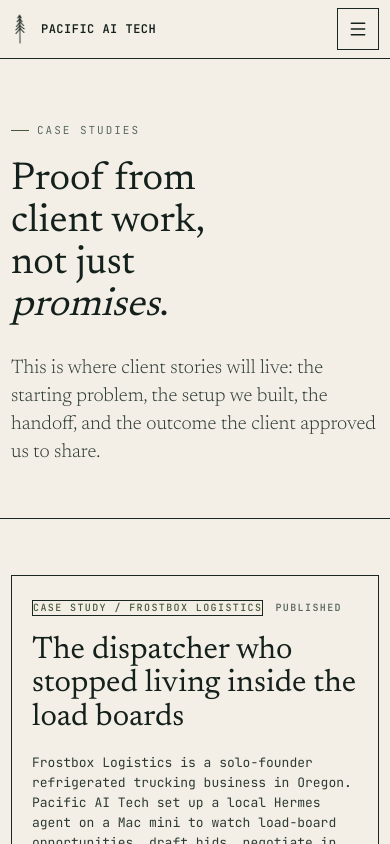
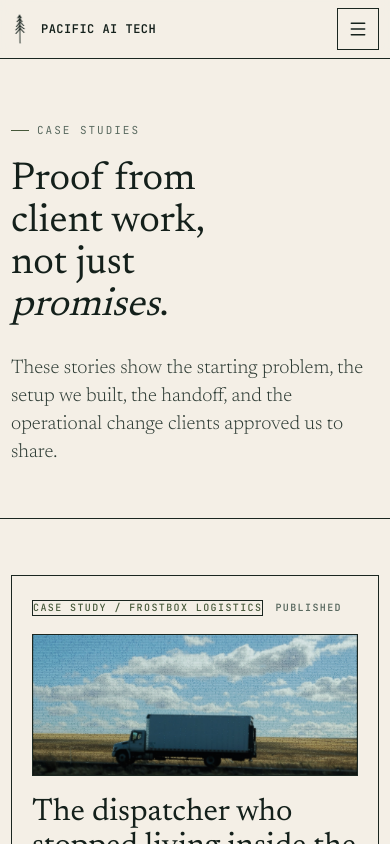
Before and after one commit to itsaark/pacific-ai-tech, a Next.js app: page /case-studies in a window 390 px wide. Shown: the top 844 px of the page. Built offline with nearby package versions, Linux system fonts and the light colour scheme.

Commit message:
Polish case study pages

```diff
--- a/src/app/case-studies/[slug]/page.tsx
+++ b/src/app/case-studies/[slug]/page.tsx
@@ -200,9 +200,11 @@
             {study.narrative.map((section) => (
               <section key={section.heading}>
                 <h2>{section.heading}</h2>
-                {section.paragraphs.map((paragraph) => (
-                  <p key={paragraph}>{paragraph}</p>
-                ))}
+                <div className="pat-case-narrative-copy">
+                  {section.paragraphs.map((paragraph) => (
+                    <p key={paragraph}>{paragraph}</p>
+                  ))}
+                </div>
               </section>
             ))}
           </div>
--- a/src/app/case-studies/page.tsx
+++ b/src/app/case-studies/page.tsx
@@ -1,4 +1,5 @@
 import type { Metadata } from "next";
+import Image from "next/image";
 import Link from "next/link";
 import { ArrowRight, ArrowUpRight } from "lucide-react";
 
@@ -34,9 +35,8 @@
               </h1>
             </div>
             <p className="pat-lede">
-              This is where client stories will live: the starting problem, the
-              setup we built, the handoff, and the outcome the client approved
-              us to share.
+              These stories show the starting problem, the setup we built, the
+              handoff, and the operational change clients approved us to share.
             </p>
           </div>
         </div>
@@ -58,6 +58,17 @@
                     </Badge>
                     <span>{study.status}</span>
                   </div>
+                  {study.heroImage ? (
+                    <div className="pat-case-index-thumb" aria-hidden="true">
+                      <Image
+                        src={study.heroImage.src}
+                        alt=""
+                        width={study.heroImage.width}
+                        height={study.heroImage.height}
+                        sizes="(max-width: 620px) calc(100vw - 40px), (max-width: 1080px) calc(50vw - 62px), 540px"
+                      />
+                    </div>
+                  ) : null}
                   <h2>{study.title}</h2>
                   <p>{study.summary}</p>
                 </div>
@@ -76,12 +87,12 @@
 
           <div className="pat-case-submit">
             <div>
-              <span className="pat-eyebrow">Publishing workflow</span>
-              <h2>Send over the two stories when they are ready.</h2>
+              <span className="pat-eyebrow">Build the next one</span>
+              <h2>Have a workflow that keeps stealing the day?</h2>
               <p>
-                Each story can be published with a client name, or anonymized by
-                industry if approval is limited. The page already has slots for
-                challenge, approach, outcomes, and a quote.
+                We help small operators turn repeat work into local AI systems:
+                research, reminders, files, follow-ups, approvals, and the
+                handoff back to the person in charge.
               </p>
             </div>
             <Button
@@ -89,7 +100,7 @@
               nativeButton={false}
               className="pat-btn pat-btn-primary"
             >
-              Talk through a story
+              Talk through a workflow
               <ArrowRight data-icon="inline-end" />
             </Button>
           </div>
--- a/src/app/globals.css
+++ b/src/app/globals.css
@@ -869,6 +869,28 @@
   color: var(--ink-mute);
 }
 
+.pat-case-index-thumb {
+  overflow: hidden;
+  aspect-ratio: 16 / 5;
+  margin: 22px 0 24px;
+  border: 1px solid var(--rule);
+  background: var(--paper-deep);
+}
+
+.pat-case-index-thumb img {
+  display: block;
+  width: 100%;
+  height: 100%;
+  object-fit: cover;
+  filter: saturate(0.94) contrast(0.98);
+  transition: filter 0.2s ease, transform 0.2s ease;
+}
+
+.pat-case-index-card:hover .pat-case-index-thumb img {
+  filter: saturate(1.06) contrast(1.02);
+  transform: scale(1.025);
+}
+
 .pat-case-index-details {
   display: grid;
   grid-template-columns: repeat(3, 1fr);
@@ -1088,6 +1110,10 @@
 
 .pat-case-narrative h2 {
   font-size: clamp(30px, 3vw, 42px);
+}
+
+.pat-case-narrative-copy {
+  min-width: 0;
 }
 
 .pat-case-narrative p {
@@ -1953,6 +1979,11 @@
     font-size: clamp(28px, 8vw, 38px);
   }
 
+  .pat-case-index-thumb {
+    aspect-ratio: 16 / 7;
+    margin: 18px 0 20px;
+  }
+
   .pat-case-index-details {
     grid-template-columns: 1fr;
   }
--- a/src/lib/case-studies.ts
+++ b/src/lib/case-studies.ts
@@ -141,6 +141,14 @@
     status: "Published",
     publishedDate: "2026-06-16",
     modifiedDate: "2026-06-16",
+    heroImage: {
+      src: "/pacific-ai-tech/img/case-studies/kristi-blain-real-estate-ai-assistant-ascii.jpg",
+      alt: "ASCII-style image of a red residential home representing real estate research and client work",
+      width: 1800,
+      height: 1200,
+      caption:
+        "Kristi Blain's Claude Cowork setup watches listings, gathers property context, and keeps client follow-up organized between showings.",
+    },
     summary:
       "Kristi Blain is a real estate broker in the Eugene and Coburg area. Pacific AI Tech helped her move from scattered tabs, notes, county records, reminders, and end-of-day memory work into a local Claude Cowork setup on a MacBook Pro.",
     metrics: [
```
Also changed, not shown: public/pacific-ai-tech/img/case-studies/kristi-blain-real-estate-ai-assistant-ascii.jpg (added).
